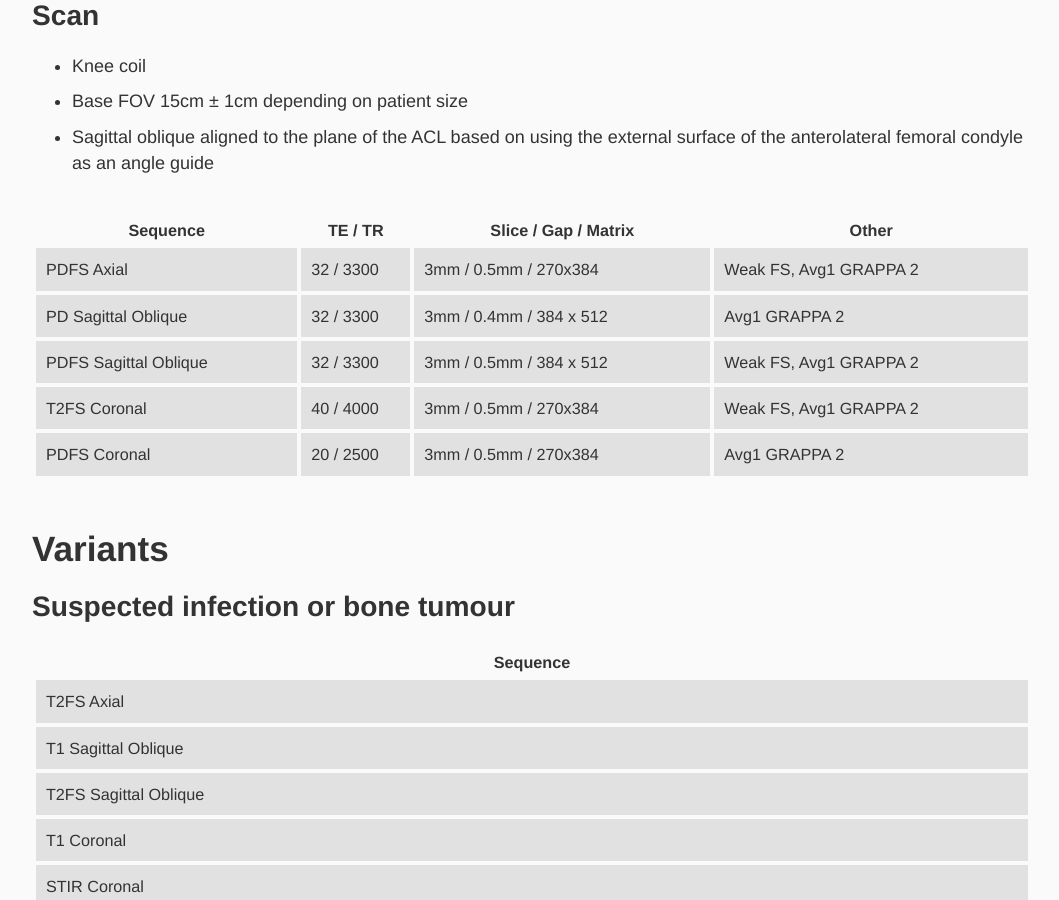
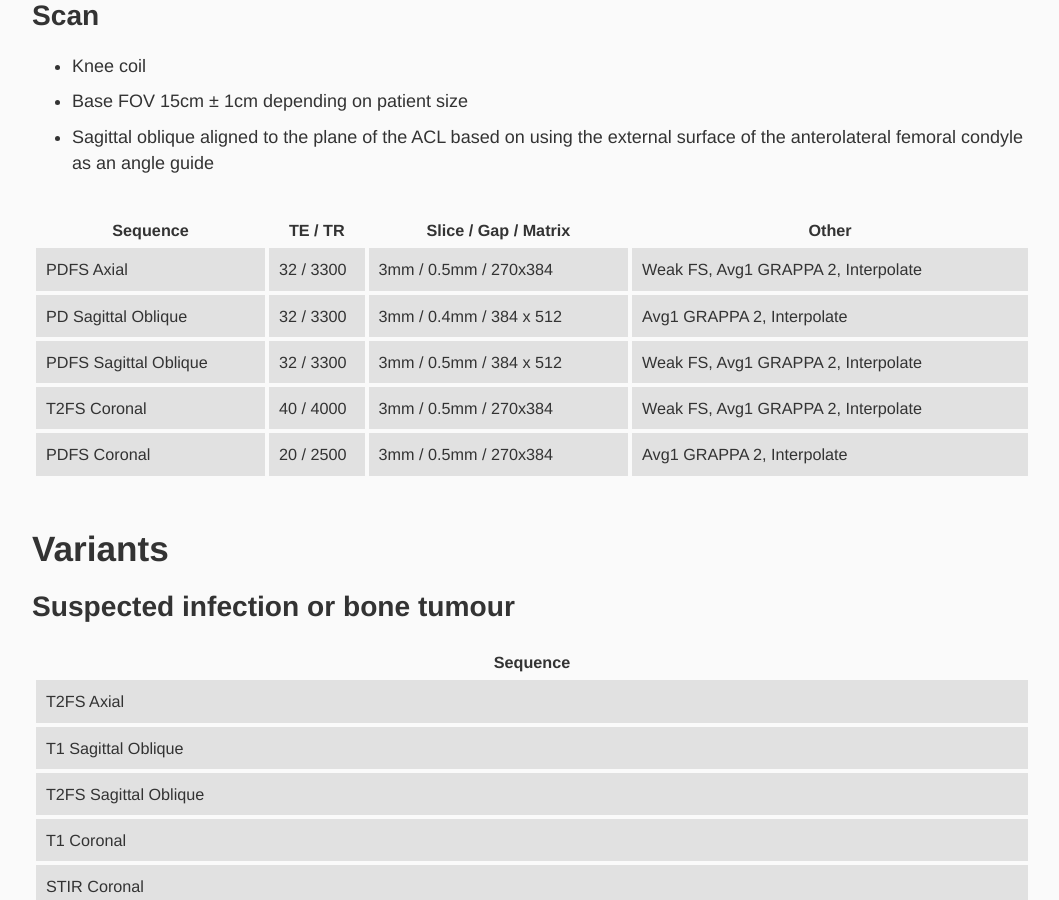
Before and after one commit to harrogatemsk/harrogatemsk.github.io, a Jekyll site: the page built from _protocols/standard-knee.md, in a window 1280 px wide and 900 px high, scrolled down 521 px. Shown: the whole window, without its empty margins (108-1167 px from the left). Built offline with Jekyll 4.4.1, drawn with Linux system fonts in a browser that asks for light colours; some web fonts are replaced.

Commit message:
Update standard-knee.md

```diff
--- a/_protocols/standard-knee.md
+++ b/_protocols/standard-knee.md
@@ -19,11 +19,11 @@ Knee either fully extended or 5 degrees flexed for comfort. The patella must poi
 
 | Sequence						|	TE / TR			|	Slice / Gap / Matrix		| Other |
 |---							|---				|---							|---    |
-| PDFS Axial	| 32 / 3300			| 3mm / 0.5mm / 270x384				| Weak FS, Avg1 GRAPPA 2  |
-| PD Sagittal Oblique | 32 / 3300     | 3mm / 0.4mm / 384 x 512     | Avg1 GRAPPA 2 |
-| PDFS Sagittal Oblique	| 32 / 3300			| 3mm / 0.5mm / 384 x 512				| Weak FS, Avg1 GRAPPA 2  |
-| T2FS Coronal	| 40 / 4000			| 3mm / 0.5mm / 270x384				| Weak FS, Avg1 GRAPPA 2  |
-| PDFS Coronal	| 20 / 2500			| 3mm / 0.5mm / 270x384				| Avg1 GRAPPA 2  |
+| PDFS Axial	| 32 / 3300			| 3mm / 0.5mm / 270x384				| Weak FS, Avg1 GRAPPA 2, Interpolate  |
+| PD Sagittal Oblique | 32 / 3300     | 3mm / 0.4mm / 384 x 512     | Avg1 GRAPPA 2, Interpolate |
+| PDFS Sagittal Oblique	| 32 / 3300			| 3mm / 0.5mm / 384 x 512				| Weak FS, Avg1 GRAPPA 2, Interpolate  |
+| T2FS Coronal	| 40 / 4000			| 3mm / 0.5mm / 270x384				| Weak FS, Avg1 GRAPPA 2, Interpolate  |
+| PDFS Coronal	| 20 / 2500			| 3mm / 0.5mm / 270x384				| Avg1 GRAPPA 2, Interpolate  |
 
 ## Variants
 
```
